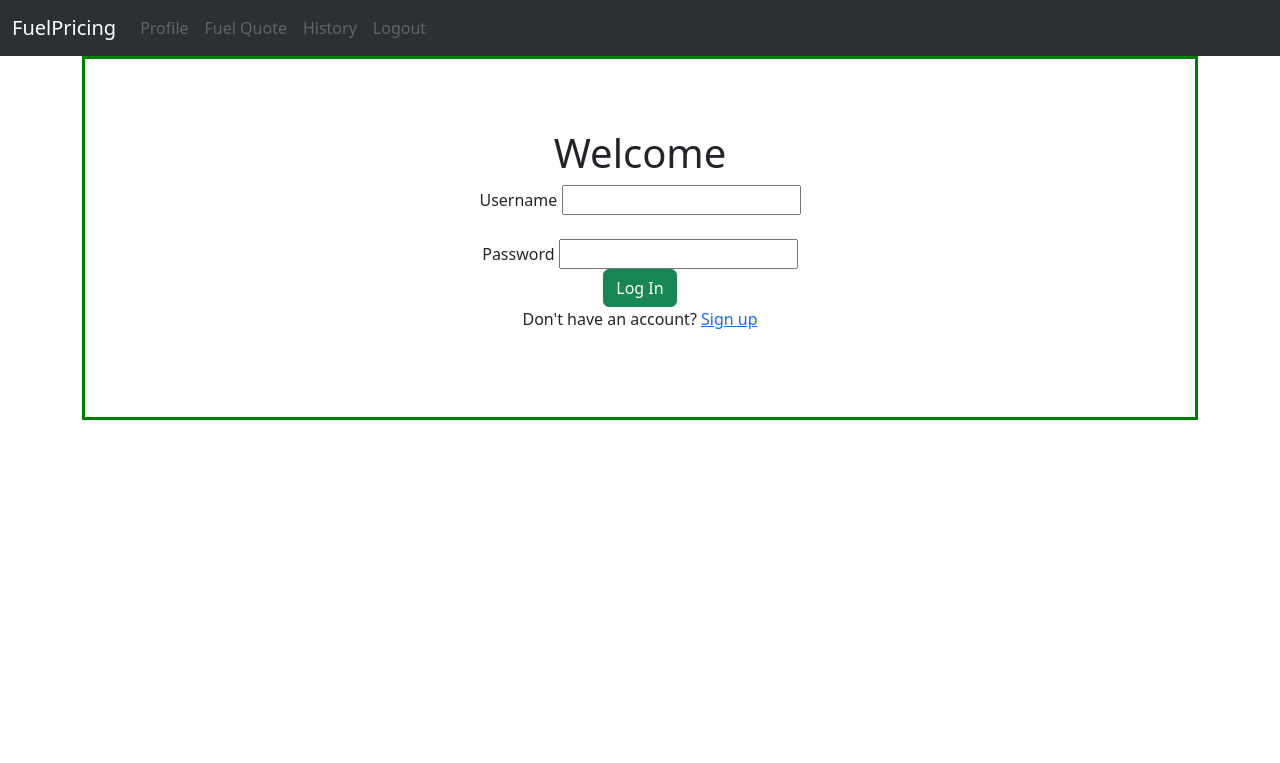
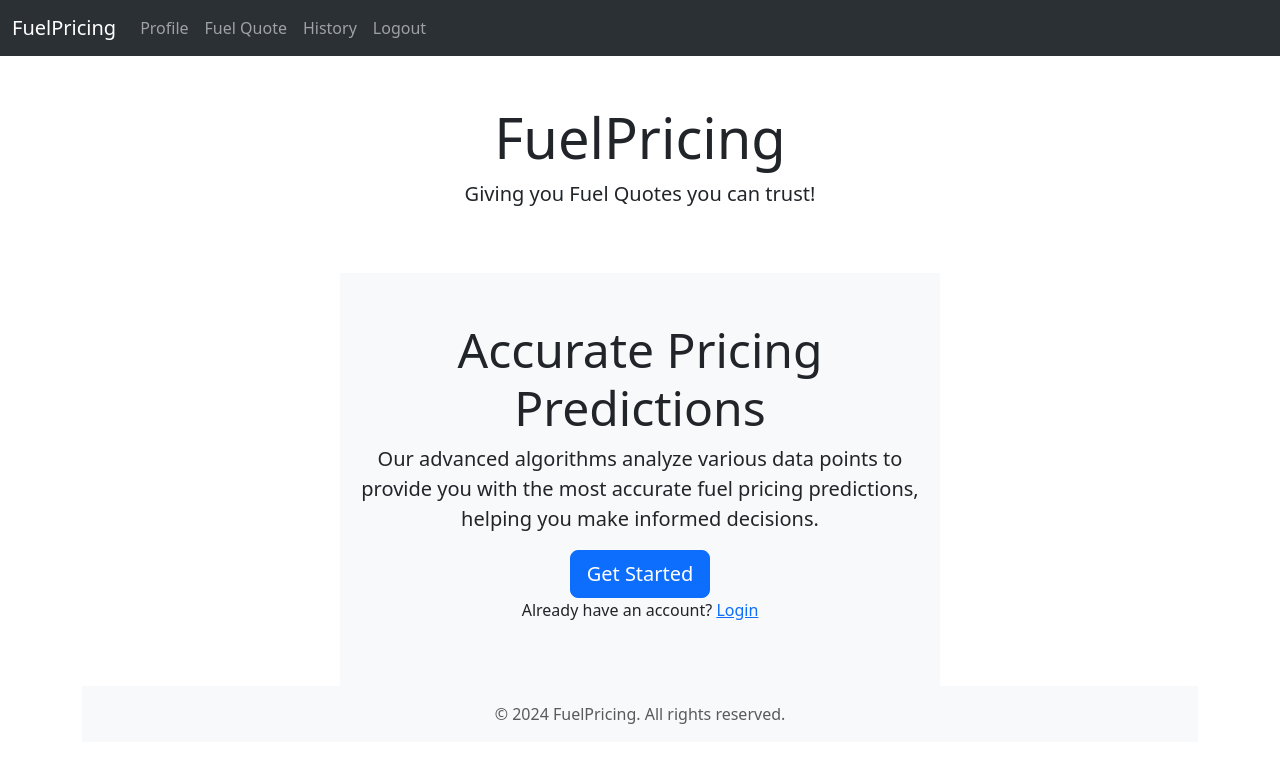
Before and after one commit to DevThorough/Software_Design_G63_Project, a Flask app: page / in a window 1280 px wide. Shown: the top 763 px of the page. Run offline with Flask 3, Linux system fonts and the light colour scheme.

Commit message:
Added homepage

```diff
--- /dev/null
+++ b/website/templates/homepage.html
@@ -0,0 +1,39 @@
+{% extends 'index.html' %}
+{% block title %}Home{% endblock %}
+{% block content %}
+    <main>
+        <section class="py-5 text-center">
+        <div class="container">
+            <h1 class="display-4">FuelPricing</h1>
+            <p class="lead">Giving you Fuel Quotes you can trust!</p>
+        </div>
+        </section>
+        <section class="py-5 bg-light">
+            <div class="container text-center">
+              <h2 class="display-5">Accurate Pricing Predictions</h2>
+              <p class="lead">Our advanced algorithms analyze various data points to provide you
+                with the most accurate fuel pricing predictions, helping you make informed decisions.</p>
+                <div id="authButtons">
+                    <a href="/register" class="btn btn-primary btn-lg">Get Started</a>
+                    <p>Already have an account? <a href="/login">Login</a></p>
+                </div>
+            </div>
+          </section>
+    </main>
+
+    <footer class="footer mt-auto py-3 bg-light">
+        <div class="container text-center">
+        <span class="text-muted">&copy; 2024 FuelPricing. All rights reserved.</span>
+        </div>
+    </footer>
+
+    <script>
+        let loggedIn = "{{loggedIn}}";
+        //console.log(loggedIn);
+        if (loggedIn == "True") {
+            document.getElementById("authButtons").style.display = "none";
+        }else{
+            document.getElementById("authButtons").style.display = "block";
+        }
+    </script>
+{% endblock %}
--- a/website/templates/index.html
+++ b/website/templates/index.html
@@ -19,7 +19,7 @@
     <body>
         <nav class="navbar navbar-custom navbar-expand-lg bg-body-tertiary" data-bs-theme="dark">
             <div class="container-fluid">
-              <a class="navbar-brand" href="#">FuelPricing</a>
+              <a class="navbar-brand" href="/home">FuelPricing</a>
               <button class="navbar-toggler" type="button" data-bs-toggle="collapse" data-bs-target="#navbarNavAltMarkup" aria-controls="navbarNavAltMarkup" aria-expanded="false" aria-label="Toggle navigation">
                 <span class="navbar-toggler-icon"></span>
               </button>
--- a/website/views.py
+++ b/website/views.py
@@ -9,4 +9,10 @@ views = Blueprint('views', __name__)
 def home():
     if 'loggedIn' not in session:
         session['loggedIn'] = False
-    return render_template("login.html", loggedIn=session['loggedIn'])
+    return render_template("homepage.html", loggedIn=session['loggedIn'])
+
+@views.route('/home')
+def homepage():
+    if 'loggedIn' not in session:
+        session['loggedIn'] = False
+    return render_template("homepage.html", loggedIn=session['loggedIn'])
```
